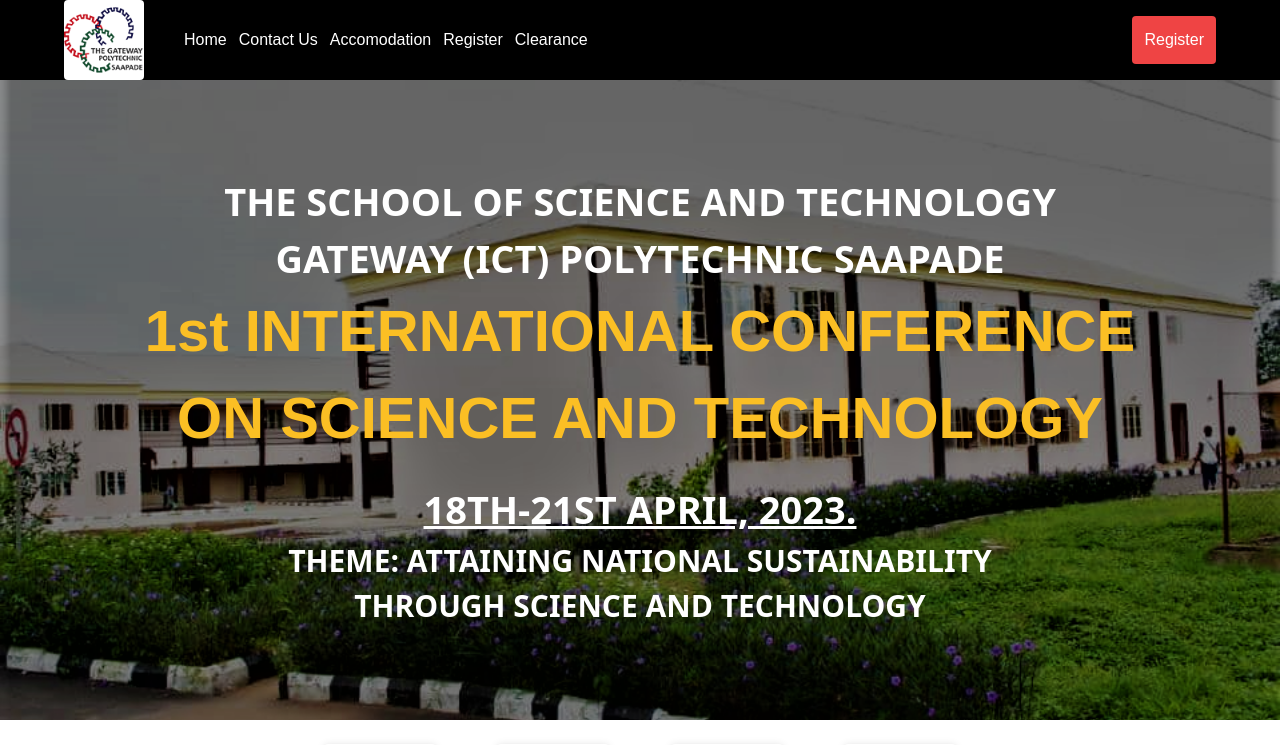
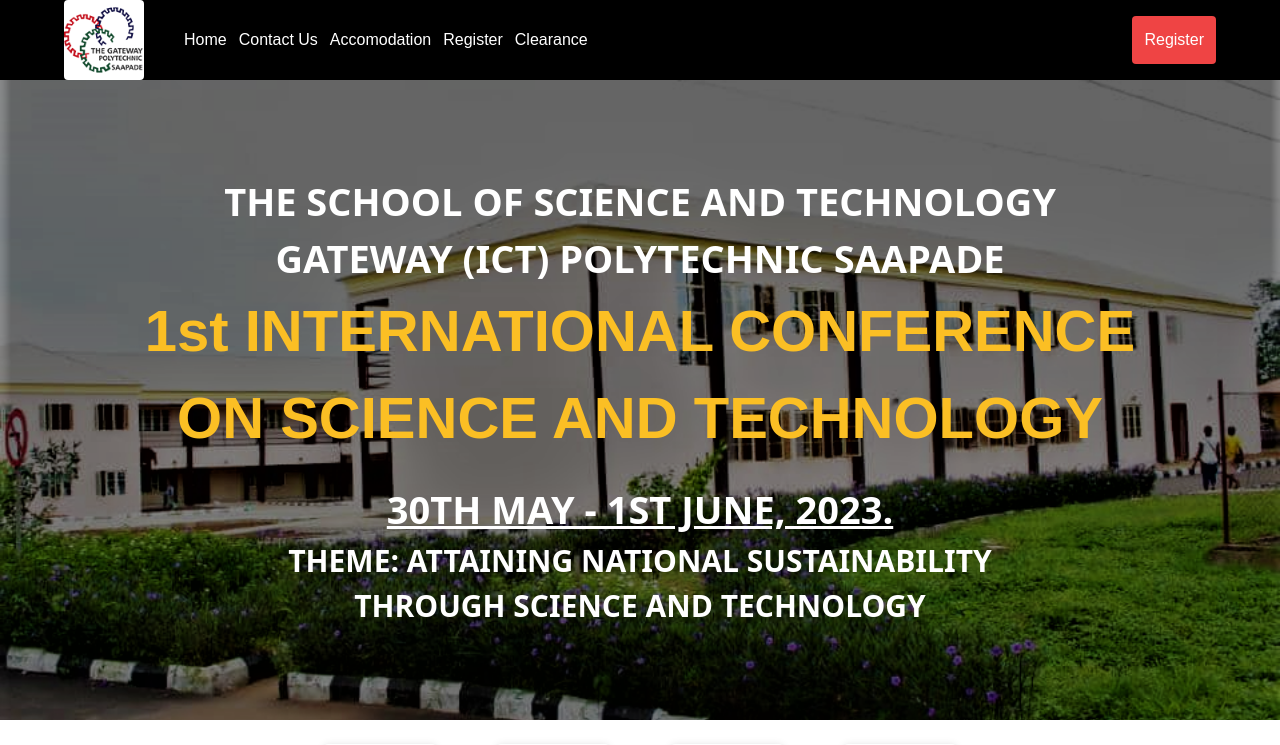
Before and after one commit to wisdom-uzo/gaposa, a Next.js app: page / in a window 1280 px wide. Shown: the top 745 px of the page. Built offline with nearby package versions, Linux system fonts and the light colour scheme.

Commit message:
Update Hero.jsx
Hero

```diff
--- a/sections/Hero.jsx
+++ b/sections/Hero.jsx
@@ -22,7 +22,7 @@
         <h1 className='text-amber-400 text-center font-extrabold text-[30px] md:text-[58px]'>1st INTERNATIONAL CONFERENCE <br /> ON SCIENCE AND TECHNOLOGY</h1>
 
 
-        <h2 className=' font-sans uppercase font-bold text-[20px] mt-5 md:text-[38px] text-center underline'>18th-21st April, 2023.</h2>
+        <h2 className=' font-sans uppercase font-bold text-[20px] mt-5 md:text-[38px] text-center underline'>30th May - 1st June, 2023.</h2>
         <h2 className=' font-sans uppercase font-bold text-[20px] md:text-[30px] text-center'>THEME: ATTAINING NATIONAL SUSTAINABILITY <br /> THROUGH SCIENCE AND TECHNOLOGY       </h2>
      </div>
 
```
